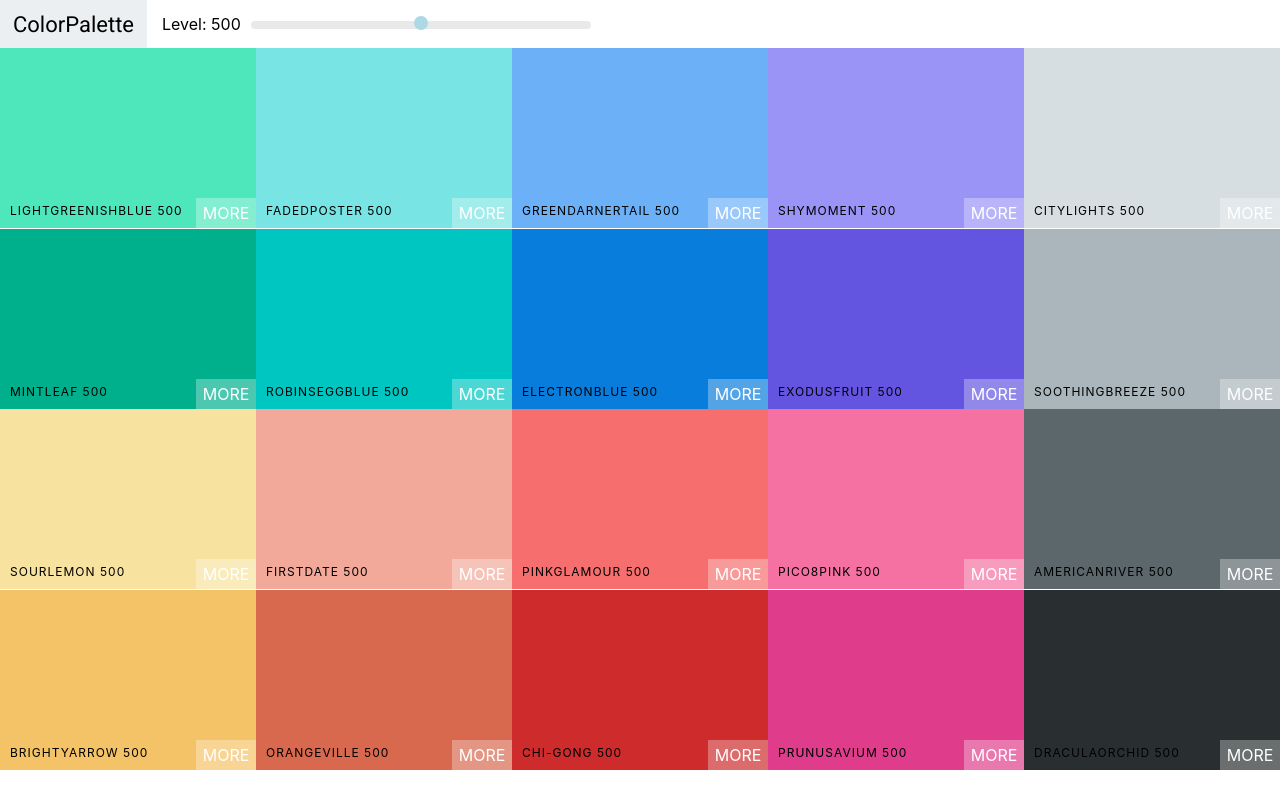
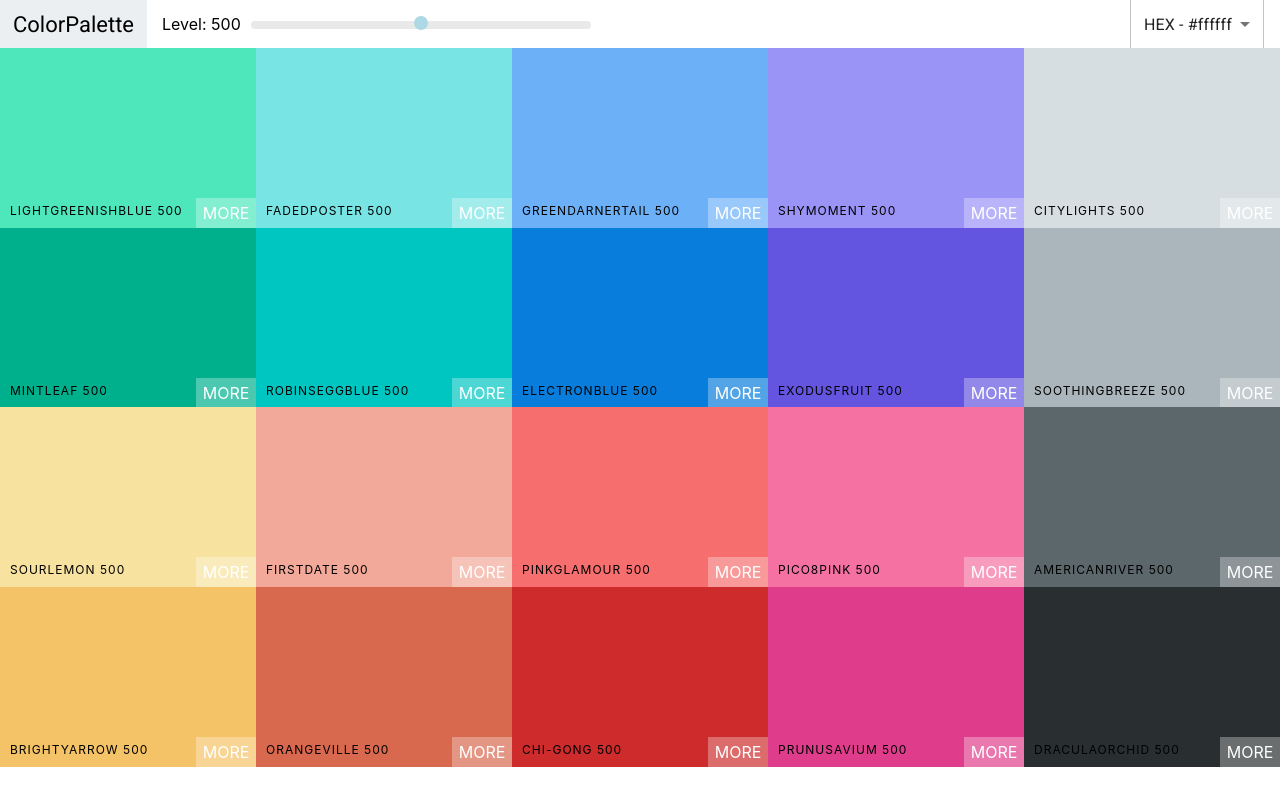
Before and after one commit to jxh053188/react-color-app, a React (Create React App) app: page / in a window 1280 px wide. Built offline with nearby package versions, Linux system fonts and the light colour scheme.

Commit message:
snackbar added

```diff
--- a/package.json
+++ b/package.json
@@ -3,6 +3,10 @@
   "version": "0.1.0",
   "private": true,
   "dependencies": {
+    "@emotion/react": "^11.4.1",
+    "@emotion/styled": "^11.3.0",
+    "@mui/icons-material": "^5.0.0",
+    "@mui/material": "^5.0.0",
     "@testing-library/jest-dom": "^5.14.1",
     "@testing-library/react": "^11.2.7",
     "@testing-library/user-event": "^12.8.3",
--- a/src/Components/NavBar.js
+++ b/src/Components/NavBar.js
@@ -1,11 +1,31 @@
 import React, { Component } from "react";
 import Slider from "rc-slider";
+import { IconButton, MenuItem, Select, Snackbar } from "@mui/material";
+import CloseIcon from "@mui/icons-material/Close";
 import "rc-slider/assets/index.css";
 import "../Styles/NavBar.css";
 
 class NavBar extends Component {
+  constructor(props) {
+    super(props);
+    this.state = { format: "hex", open: false };
+    this.handleChange = this.handleChange.bind(this);
+    this.closeSnackbar = this.closeSnackbar.bind(this);
+  }
+
+  handleChange(e) {
+    this.setState({ format: e.target.value, open: true });
+    this.props.handleChange(e.target.value);
+  }
+
+  closeSnackbar() {
+    this.setState({ open: false });
+  }
+
   render() {
     const { level, changeLevel } = this.props;
+    const { format } = this.state;
+
     return (
       <header className="Navbar">
         <div className="logo">
@@ -23,6 +43,35 @@
             />
           </div>
         </div>
+        <div className="select-container">
+          <Select value={format} onChange={this.handleChange}>
+            <MenuItem value="hex">HEX - #ffffff</MenuItem>
+            <MenuItem value="rgb">RGB - rgb(255,255,255)</MenuItem>
+            <MenuItem value="rgba">RGBA - rgba(255,255,255,1.0)</MenuItem>
+          </Select>
+        </div>
+        <Snackbar
+          anchorOrigin={{ vertical: "bottom", horizontal: "left" }}
+          open={this.state.open}
+          autoHideDuration={2000}
+          message={
+            <span id="messageId">
+              Format Changed to {format.toUpperCase()}!
+            </span>
+          }
+          ContentProps={{ "aria-describedby": "message-id" }}
+          onClose={this.closeSnackbar}
+          action={[
+            <IconButton
+              onClick={this.closeSnackbar}
+              color="inherit"
+              key="close"
+              aria-label="close"
+            >
+              <CloseIcon />
+            </IconButton>,
+          ]}
+        />
       </header>
     );
   }
--- a/src/Components/Palette.js
+++ b/src/Components/Palette.js
@@ -6,24 +6,33 @@
 export default class Palette extends Component {
   constructor(props) {
     super(props);
-    this.state = { level: 500 };
+    this.state = { level: 500, format: "hex" };
     this.changeLevel = this.changeLevel.bind(this);
+    this.changeColorFormat = this.changeColorFormat.bind(this);
   }
 
   changeLevel(newLevel) {
     this.setState({ level: newLevel });
   }
 
+  changeColorFormat(val) {
+    this.setState({ format: val });
+  }
+
   render() {
     const { colors } = this.props.palette;
-    const { level } = this.state;
+    const { level, format } = this.state;
     const colorBoxes = colors[level].map((color) => (
-      <ColorBox background={color.hex} name={color.name} />
+      <ColorBox background={color[format]} name={color.name} />
     ));
     return (
       <div className="Palette">
         {/*Navbar goes here */}
-        <NavBar level={level} changeLevel={this.changeLevel} />
+        <NavBar
+          level={level}
+          changeLevel={this.changeLevel}
+          handleChange={this.changeColorFormat}
+        />
         <div className="Palette-colors">
           {/*Color box goes here */}
           {colorBoxes}
--- a/src/Styles/ColorBox.css
+++ b/src/Styles/ColorBox.css
@@ -5,7 +5,7 @@
   display: inline-block;
   position: relative;
   cursor: pointer;
-  margin-bottom: -3.5px;
+  margin-bottom: -4.5px;
 }
 
 .copy-button {
--- a/src/Styles/NavBar.css
+++ b/src/Styles/NavBar.css
@@ -44,3 +44,8 @@
   border: 2px solid lightblue;
   box-shadow: none;
 }
+
+.select-container {
+  margin-right: 1rem;
+  margin-left: auto;
+}
--- a/src/colorHelpers.js
+++ b/src/colorHelpers.js
@@ -1,45 +1,44 @@
 import chroma from "chroma-js";
 
-const levels = [50,100,200,300,400,500,600,700,800,900]
+const levels = [50, 100, 200, 300, 400, 500, 600, 700, 800, 900];
 
-function generatePalette(starterPalette){
+function generatePalette(starterPalette) {
   let newPalette = {
     paletteName: starterPalette.paletteName,
     id: starterPalette.id,
     emoji: starterPalette.emoji,
-        colors:{}
+    colors: {},
   };
 
-    for(let level of levels){
-        newPalette.colors[level] = []
+  for (let level of levels) {
+    newPalette.colors[level] = [];
   }
 
-    for(let color of starterPalette.colors){
+  for (let color of starterPalette.colors) {
     let scale = generateScale(color.color, 10).reverse();
-        for(let i in scale){
+    for (let i in scale) {
       newPalette.colors[levels[i]].push({
         name: `${color.name} ${levels[i]}`,
-                id: color.name.toLowerCase().replace(/ /g,"-"),
+        id: color.name.toLowerCase().replace(/ /g, "-"),
         hex: scale[i],
         rgb: chroma(scale[i]).css(),
-                rgba: chroma(scale[i]).css().replace("rgba", "rgba").replace(")", ",1.0)")
-            })
+        rgba: chroma(scale[i])
+          .css()
+          .replace("rgb", "rgba")
+          .replace(")", ",1.0)"),
+      });
     }
   }
-    return newPalette
+  return newPalette;
 }
 
-function getRange(hexColor){
+function getRange(hexColor) {
   const end = "#fff";
-    return [
-        chroma(hexColor).darken(1.4).hex(),
-        hexColor,
-        end
-    ];
+  return [chroma(hexColor).darken(1.4).hex(), hexColor, end];
 }
 
-function generateScale(hexColor, numberOfColors){
-    return chroma.scale(getRange(hexColor)).mode("lab").colors(numberOfColors)
+function generateScale(hexColor, numberOfColors) {
+  return chroma.scale(getRange(hexColor)).mode("lab").colors(numberOfColors);
 }
 
-export {generatePalette}
+export { generatePalette };
```
Also changed, not shown: 1 other file (tests, documents, lock files or other folders). Lines whose indentation alone changed are shown as unchanged.
